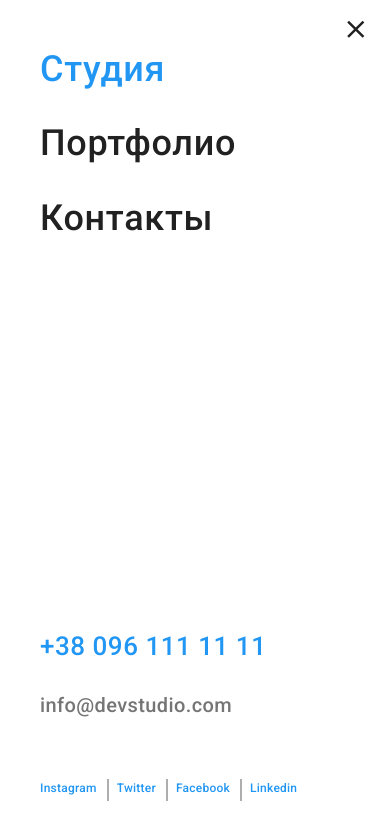
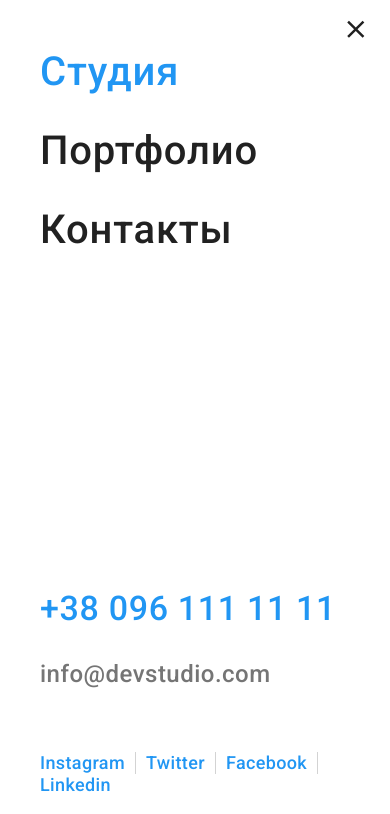
Before and after one commit to Dmitruhub/goit-markup-hw-08, a plain HTML site: page index.html in a window 390 px wide. Both pictures are taken after a click on the button 355 px from the left and 38 px from the top of the page. Shown: the top 814 px of the page. Drawn offline with nearby package versions, Linux system fonts and the light colour scheme.

Commit message:
повторная сдача д/з 8

```diff
--- a/index.html
+++ b/index.html
@@ -69,8 +69,7 @@
         </button>
       </div>
       <div class="mob-menu is-hidden">
-        <div class="menu-container">
-          <button type="button" class="menu-close-btn">
+         <button type="button" class="menu-close-btn">
             <svg class="menu-icon" width="40" height="40">
               <use href="./img/icons.svg#icon-close-black1"></use>
             </svg>
@@ -112,10 +111,9 @@
                 <a href="" class="mob-menu-soc-link link">Facebook </a>
               </li>
               <li class="mob-menu-soc-item">
-                <a href="" class="mob-menu-soc-link last link">Linkedin </a>
+                <a href="" class="mob-menu-soc-link link">Linkedin </a>
               </li>
             </ul>
-          </div>
         </div>
       </div>
     </header>
@@ -549,11 +547,9 @@
       <div class="container base">
         <div class="footer-contacts">
         <div class="footer-address">
-          <div class="footerlogo-base">
-            <a lang="en" href="" class="footer-logo link"
+          <a lang="en" href="" class="footer-logo link"
               >Web<span class="logo logo--color-light">Studio</span></a
             >
-          </div>
           <address class="address">
             <p class="address-text">г. Киев, пр-т Леси Украинки, 26</p>
             <ul class="address-list list">
--- a/sass/components/_header.scss
+++ b/sass/components/_header.scss
@@ -21,9 +21,9 @@
 }
 
 .nav-list {
-  display: flex;
-  @media screen and (max-width: 767px) {
-    display: none;
+  display: none;
+  @media screen and (min-width: 768px) {
+    display: flex;
   }
 }
 
@@ -74,9 +74,7 @@
   border: transparent;
   color: var(--menu-openicon-color);
   cursor: pointer;
-  transition-property: color;
-  transition-duration: 250ms;
-  transition-timing-function: cubic-bezier(0.4, 0, 0.2, 1);
+  @include transition(color, null, null, 250ms, cubic-bezier(0.4, 0, 0.2, 1));
   &:hover,
   &:focus {
     color: var(--accennt-color);
@@ -150,9 +148,10 @@
 }
 
 .main-list_contacts {
-  margin-left: auto;
-  @media screen and (max-width: 767px) {
-    display: none;
+  display: none;
+  @media screen and (min-width: 768px) {
+    display: flex;
+    margin-left: auto;
   }
 }
 
@@ -216,21 +215,25 @@
 }
 
 .mob-menu {
+  display: flex;
+  flex-direction: column;
+  justify-content: space-between;
   position: fixed;
   z-index: 1;
   background-color: var(--primery-bg-color);
   top: 0;
   width: 100vw;
   height: 100vh;
-  padding-top: 48px;
-  padding-bottom: 48px;
+  padding: 48px 40px;
+  overflow-x: scroll;
+  transition: opacity 300ms linear, visibility 300ms linear;
   @media screen and (min-width: 768px) {
     display: none;
   }
   &.is-hidden {
     opacity: 0;
     visibility: hidden;
-    pointer-events: none;
+    pointer-events: 0;
   }
 }
 
@@ -256,17 +259,6 @@
   }
 }
 
-.menu-container {
-  display: flex;
-  flex-direction: column;
-  height: 100%;
-  justify-content: space-between;
-  margin-left: auto;
-  margin-right: auto;
-  padding-left: 40px;
-  padding-right: 40px;
-}
-
 .menu-icon {
   fill: currentColor;
 }
@@ -281,12 +273,12 @@
 
 .mob-menu-link {
   font-weight: 500;
-  font-size: 40px;
+  font-size: 34px;
   line-height: 1.18;
   letter-spacing: 0.02em;
   color: var(--title-text-color);
-  @media screen and (max-width: 480px) {
-    font-size: 36px;
+  @media screen and (min-width: 380px) {
+    font-size: 40px;
   }
 }
 
@@ -306,61 +298,45 @@
 
 .mob-menu-contacts-mail {
   font-weight: 500;
-  font-size: 24px;
+  font-size: 16px;
   line-height: 1.17;
   letter-spacing: 0.02em;
   color: var(--header-list-color);
-  @media screen and (max-width: 480px) {
-    font-size: 20px;
+  @media screen and (min-width: 380px) {
+    font-size: 24px;
   }
 }
 
 .mob-menu-contacts-tel {
   font-weight: 500;
-  font-size: 34px;
+  font-size: 26px;
   line-height: 1.18;
   letter-spacing: 0.02em;
   color: var(--accennt-color);
-  @media screen and (max-width: 480px) {
-    font-size: 26px;
+  @media screen and (min-width: 380px) {
+    font-size: 34px;
   }
 }
 
 .mob-menu-soc-list {
   display: flex;
+  flex-wrap: wrap;
 }
 
-.mob-menu-soc-item {
-  &:not(:last-child) {
-    margin-right: 10px;
-  }
+.mob-menu-soc-item:not(:last-child) {
+  padding-right: 10px;
+  margin-right: 10px;
+  border-right: 1px solid var(--border-textarea-color);
 }
 
 .mob-menu-soc-link {
-  position: relative;
   display: block;
   font-weight: 500;
-  font-size: 18px;
+  font-size: 16px;
   line-height: 1.22;
   letter-spacing: 0.02em;
   color: var(--accennt-color);
-  padding-right: 10px;
-  @media screen and (max-width: 480px) {
-    font-size: 12px;
+  @media screen and (min-width: 380px) {
+    font-size: 18px;
   }
 }
-
-.mob-menu-soc-link:after {
-  position: absolute;
-  background-color: var(--border-textarea-color);
-  content: " ";
-  width: 22px;
-  height: 0;
-  border: 1px solid var(--border-textarea-color);
-  transform: rotate(90deg);
-  top: 50%;
-}
-
-.mob-menu-soc-link.last:after {
-  display: none;
-}
```
Also changed, not shown: portfolio.html (+1 -4 lines), css/main.css, css/main.min.css, 2 other files.
